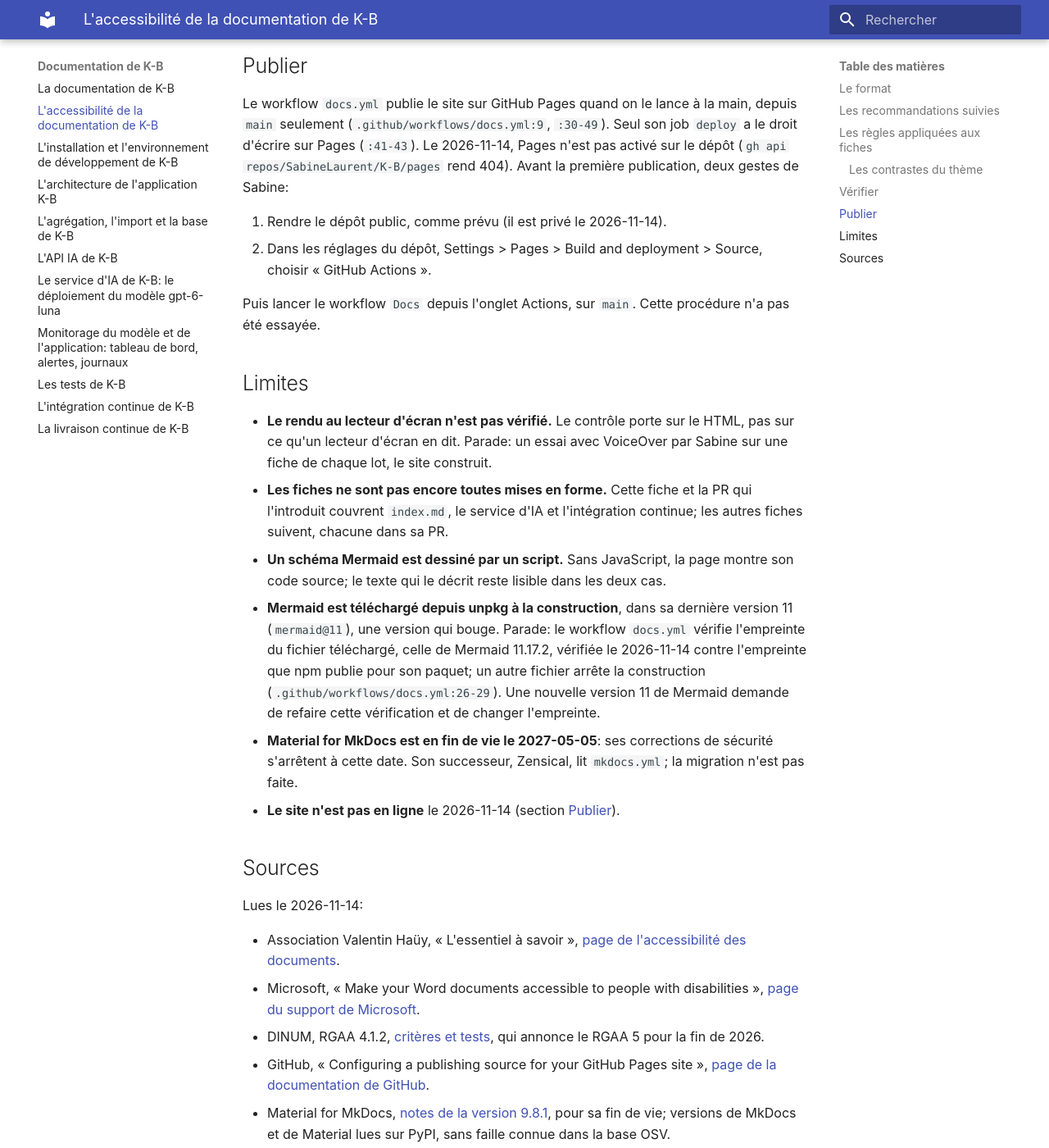
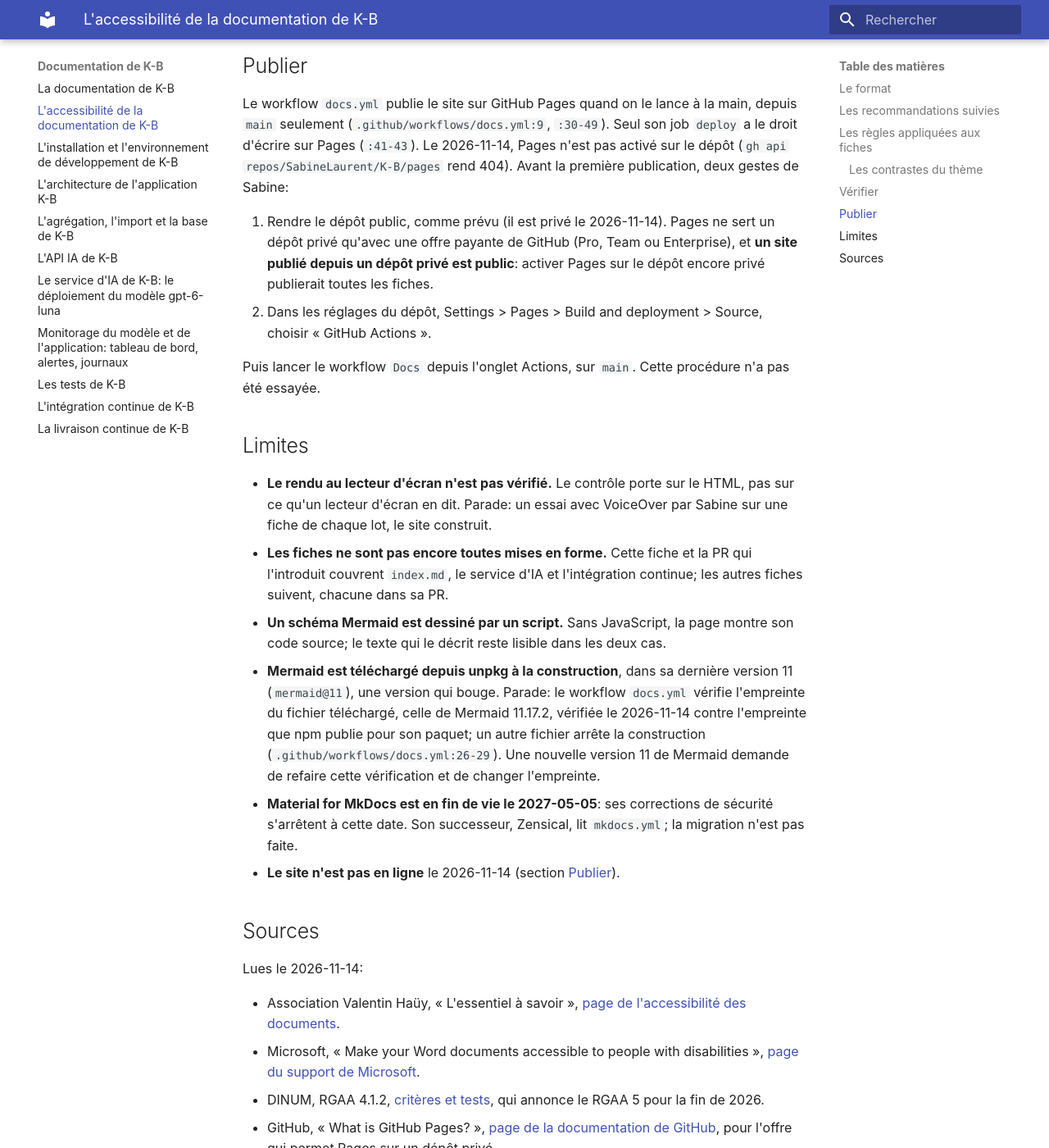
Before and after one commit to SabineLaurent/K-B, an MkDocs documentation site: the page built from documentation/accessibilite_pour_docu.md, in a window 1280 px wide and 1400 px high, scrolled down 3327 px. Shown: the whole window at 82% size. Built offline with MkDocs 1.6.1 and Material for MkDocs 9.7.7, drawn with Linux system fonts in a browser that asks for light colours; plug-ins that fetch from the network failed and are left out.

Commit message:
docs: say beside the step that enables Pages that a site published from a private repository is public (issue 167)

```diff
--- a/documentation/accessibilite_pour_docu.md
+++ b/documentation/accessibilite_pour_docu.md
@@ -93,7 +93,9 @@ Le workflow `docs.yml` publie le site sur GitHub Pages quand on le lance à la m
 2026-11-14, Pages n'est pas activé sur le dépôt (`gh api repos/SabineLaurent/K-B/pages` rend 404). Avant la
 première publication, deux gestes de Sabine:
 
-1. Rendre le dépôt public, comme prévu (il est privé le 2026-11-14).
+1. Rendre le dépôt public, comme prévu (il est privé le 2026-11-14). Pages ne sert un dépôt privé qu'avec une offre
+   payante de GitHub (Pro, Team ou Enterprise), et **un site publié depuis un dépôt privé est public**: activer Pages
+   sur le dépôt encore privé publierait toutes les fiches.
 2. Dans les réglages du dépôt, <span lang="en">Settings > Pages > Build and deployment > Source</span>, choisir
    <span lang="en">« GitHub Actions »</span>.
 
@@ -127,6 +129,9 @@ Lues le 2026-11-14:
   [page du support de Microsoft](https://support.microsoft.com/en-us/office/make-your-word-documents-accessible-to-people-with-disabilities-d9bf3683-87ac-47ea-b91a-78dcacb3c66d).
 - DINUM, RGAA 4.1.2, [critères et tests](https://accessibilite.numerique.gouv.fr/methode/criteres-et-tests/), qui
   annonce le RGAA 5 pour la fin de 2026.
+- GitHub, <span lang="en">« What is GitHub Pages? »</span>,
+  [page de la documentation de GitHub](https://docs.github.com/en/pages/getting-started-with-github-pages/what-is-github-pages),
+  pour l'offre qui permet Pages sur un dépôt privé.
 - GitHub, <span lang="en">« Configuring a publishing source for your GitHub Pages site »</span>,
   [page de la documentation de GitHub](https://docs.github.com/en/pages/getting-started-with-github-pages/configuring-a-publishing-source-for-your-github-pages-site).
 - Material for MkDocs, [notes de la version 9.8.1](https://github.com/squidfunk/mkdocs-material/releases/tag/9.8.1),
```
